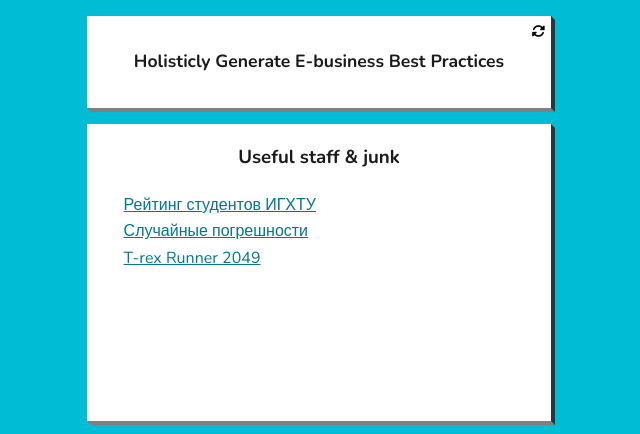
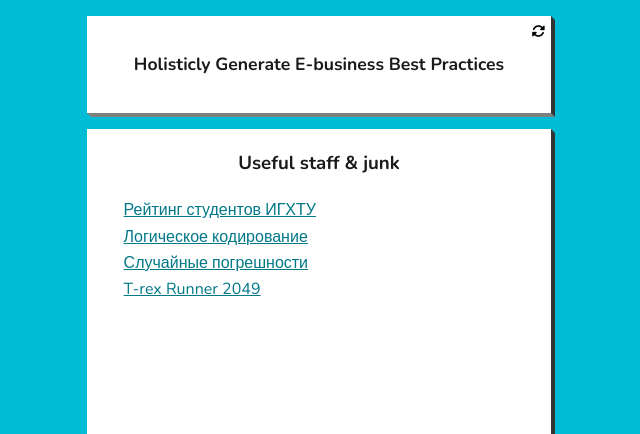
Before and after one commit to d4rxt4r/d4rxt4r.github.io, a plain HTML site: page index.html in a window 1280 px wide. Shown: the top 434 px of the page, without its empty margins (321-961 px from the left). Drawn offline with nearby package versions, Linux system fonts and the light colour scheme.

Commit message:
new links

```diff
--- a/index.html
+++ b/index.html
@@ -48,6 +48,9 @@
 						ИГХТУ</a>
 				</li>
 				<li>
+					<a target="_blank" href="https://newdarkstar.github.io/logic-coding-data/">Логическое кодирование</a>
+				</li>
+				<li>
 					<a target="_blank" href="https://newdarkstar.github.io/error_rate/">Случайные
 						погрешности</a>
 				</li>
```
